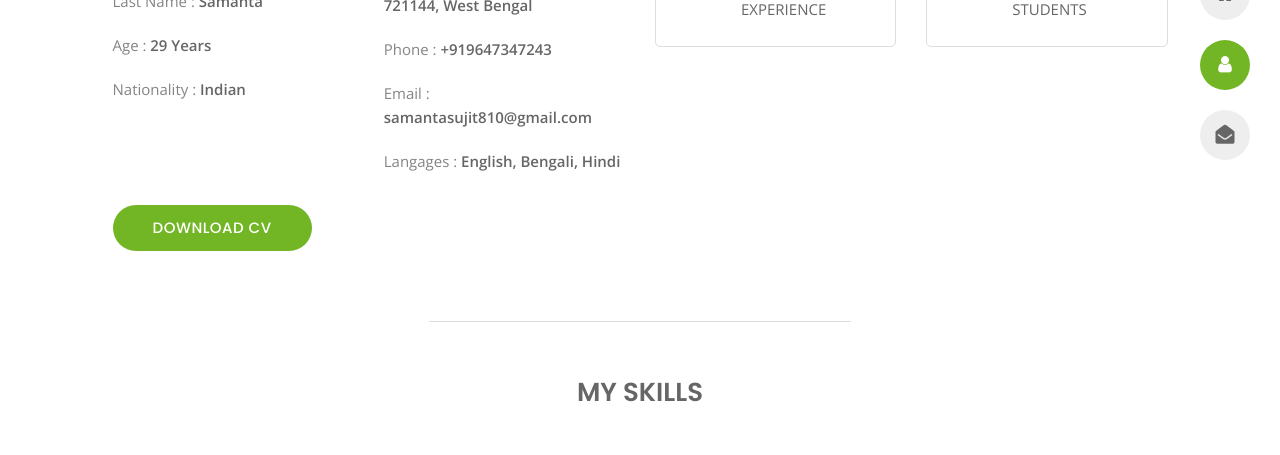
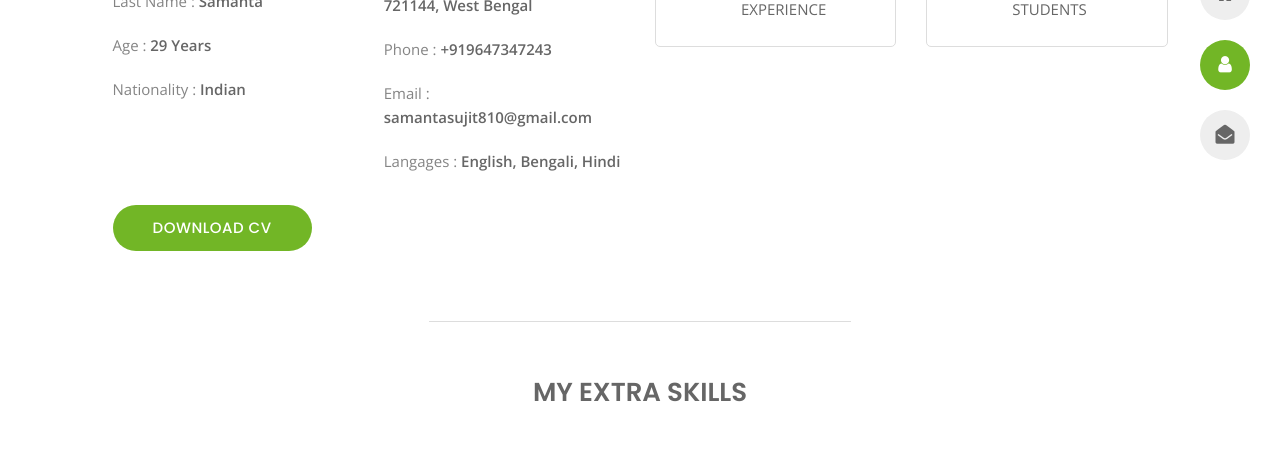
Before and after one commit to Biplab61/Sujit-Samanta, a plain HTML site: page about.html in a window 1280 px wide. Shown: the part 335-790 px from the top of the page. Drawn offline with nearby package versions, Linux system fonts and the light colour scheme.

Commit message:
Update about.html

```diff
--- a/about.html
+++ b/about.html
@@ -206,7 +206,7 @@
         <!-- Skills Starts -->
         <div class="row">
             <div class="col-12">
-                <h3 class="text-uppercase pb-4 pb-sm-5 mb-3 mb-sm-0 text-left text-sm-center custom-title ft-wt-600">My Skills</h3>
+                <h3 class="text-uppercase pb-4 pb-sm-5 mb-3 mb-sm-0 text-left text-sm-center custom-title ft-wt-600">My Extra Skills</h3>
             </div>
 
             <div class="col-6 col-md-3 mb-3 mb-sm-5">
```
